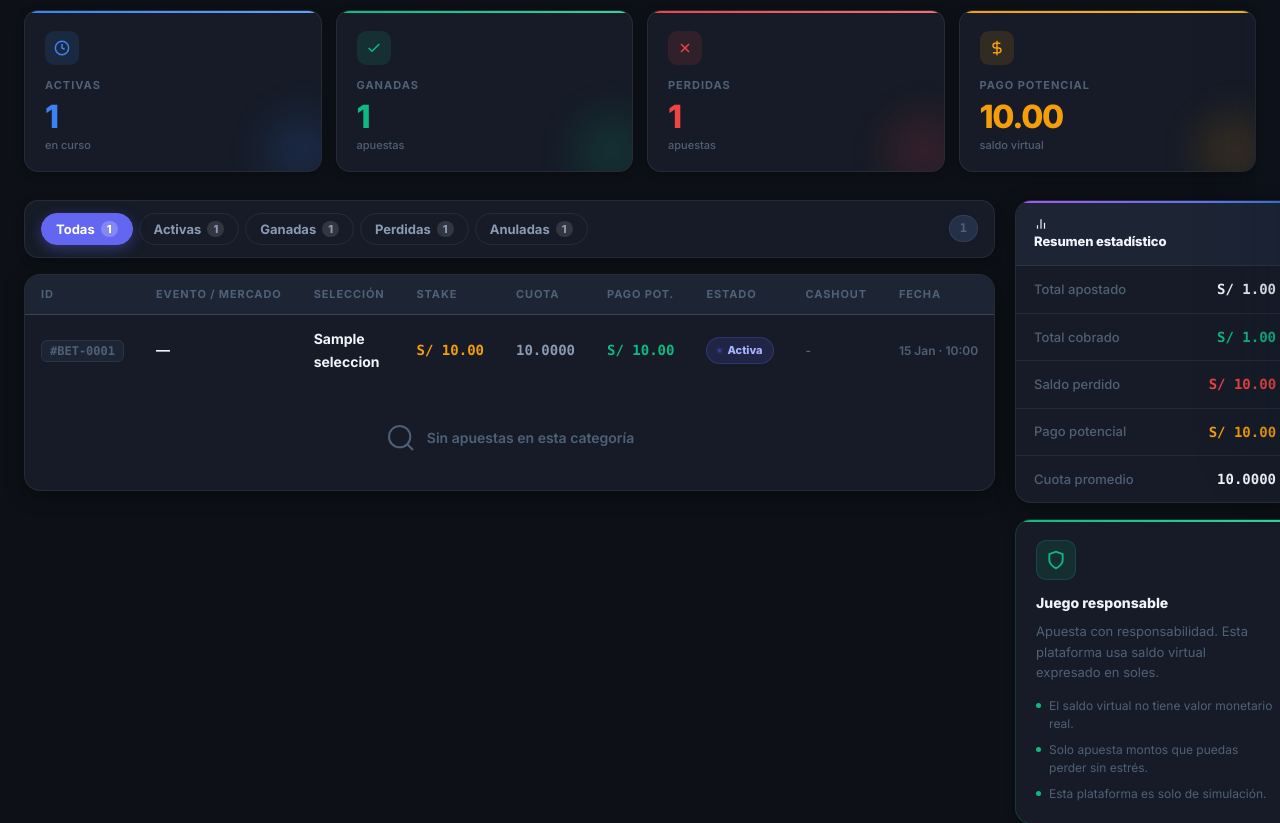
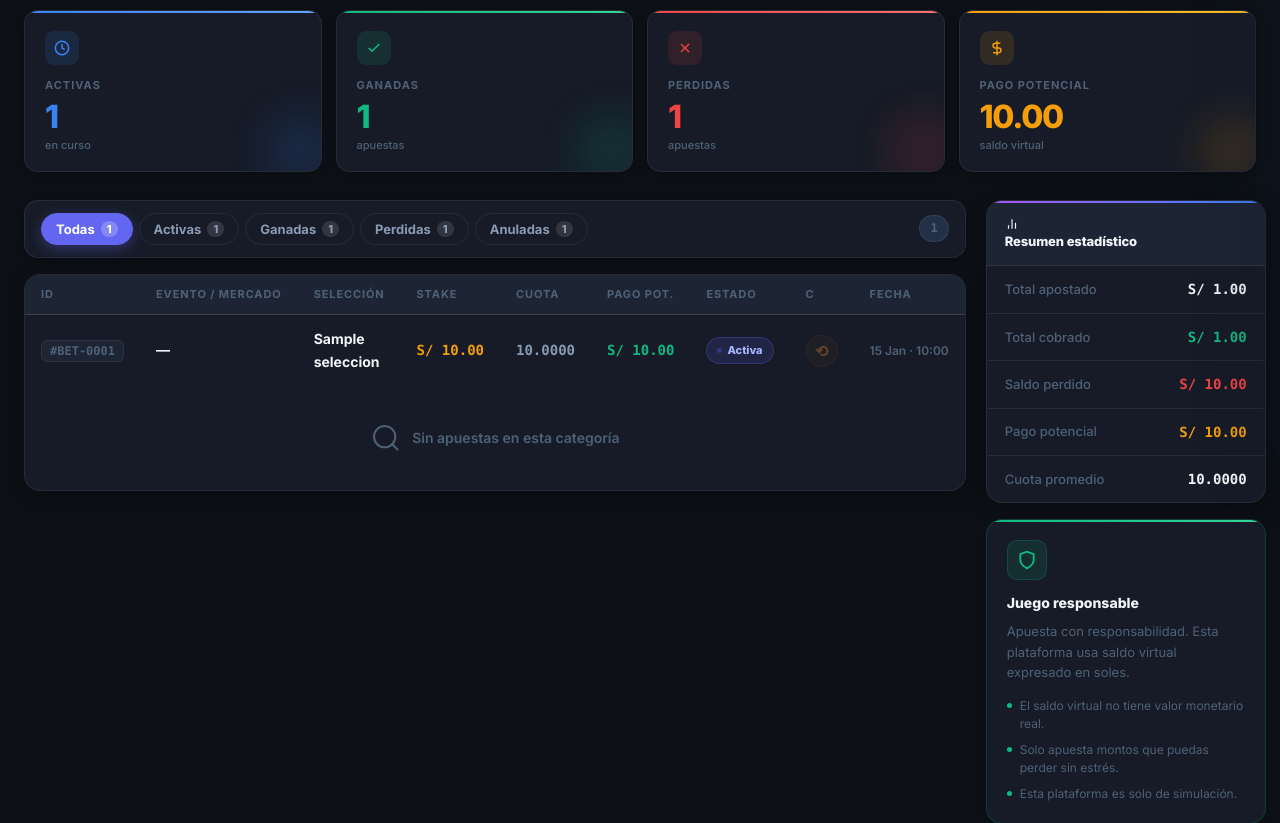
Before and after one commit to GE-31/apuestas, a Django app: template templates/panel/mis_apuestas.html in a window 1280 px wide; the page is wider, and only the part inside the window is pictured. Shown: the part 336-1159 px from the top of that part. Run offline with Django 5.2, Linux system fonts and the light colour scheme; the template is opened without the code that fills it: most values are stand-ins (such as "Sample title", 1, 10 or a date in 2020).

Commit message:
feat: Agregar funcionalidad de cashout

```diff
--- a/static/css/pages/mis_apuestas.css
+++ b/static/css/pages/mis_apuestas.css
@@ -636,23 +636,49 @@
 }
 
 .cashout-btn {
-  min-height: 30px;
-  padding: 0 10px;
+  width: 32px;
+  min-width: 32px;
+  height: 32px;
+  padding: 0;
   border: 1px solid rgba(249, 115, 22, 0.45);
-  border-radius: 7px;
+  border-radius: 50%;
   background: rgba(249, 115, 22, 0.12);
   color: #fb923c;
   font-family: var(--font);
-  font-size: 0.75rem;
+  font-size: 1rem;
   font-weight: 900;
   cursor: pointer;
-  white-space: nowrap;
+  display: inline-flex;
+  align-items: center;
+  justify-content: center;
+}
+
+.cashout-icon {
+  line-height: 1;
 }
 
 .cashout-btn:hover {
   background: rgba(249, 115, 22, 0.2);
   border-color: #f97316;
   color: #fdba74;
+}
+
+.cashout-btn[disabled],
+.cashout-btn:disabled {
+  opacity: 0.45;
+  cursor: not-allowed;
+  background: rgba(249, 115, 22, 0.08);
+  border-color: rgba(249, 115, 22, 0.2);
+  color: rgba(251, 146, 60, 0.7);
+}
+
+.cashout-btn[disabled],
+.cashout-btn:disabled {
+  opacity: 0.45;
+  cursor: not-allowed;
+  background: rgba(249, 115, 22, 0.08);
+  border-color: rgba(249, 115, 22, 0.2);
+  color: rgba(251, 146, 60, 0.7);
 }
 
 /* Vacío por filtro (inline dentro de la tabla) */
--- a/templates/panel/mis_apuestas.html
+++ b/templates/panel/mis_apuestas.html
@@ -127,7 +127,7 @@
               <th scope="col">Cuota</th>
               <th scope="col">Pago pot.</th>
               <th scope="col">Estado</th>
-              <th scope="col">Cashout</th>
+              <th scope="col">C</th>
               <th scope="col">Fecha</th>
             </tr>
           </thead>
@@ -204,13 +204,21 @@
               </td>
 
               <td>
+                {% if apuesta.estado == 'accepted' %}
                   {% if apuesta.cashout_disponible %}
                   <form method="post" action="{% url 'panel:mis_apuestas' %}" class="cashout-form">
                     {% csrf_token %}
                     <input type="hidden" name="action" value="cashout">
                     <input type="hidden" name="bet_id" value="{{ apuesta.id }}">
-                  <button type="submit" class="cashout-btn">Cashout S/ {{ apuesta.stake|floatformat:"2" }}</button>
+                    <button type="submit" class="cashout-btn" title="Cashout S/ {{ apuesta.cashout_amount|default:apuesta.stake|floatformat:"2" }}">
+                      <span class="cashout-icon">⟲</span>
+                    </button>
                   </form>
+                  {% else %}
+                  <button class="cashout-btn" disabled title="Cashout no disponible">
+                    <span class="cashout-icon">⟲</span>
+                  </button>
+                  {% endif %}
                 {% else %}
                 <span class="bet-date">-</span>
                 {% endif %}
```
Also changed, not shown: apuestas_core/management/commands/check_cashout.py (added, +41 -0 lines), apuestas_core/services/cashout_service.py (+15 -0 lines), billetera/viewsets.py (+0 -9 lines), panel/views.py (+8 -1 lines). Lines whose indentation alone changed are shown as unchanged.
